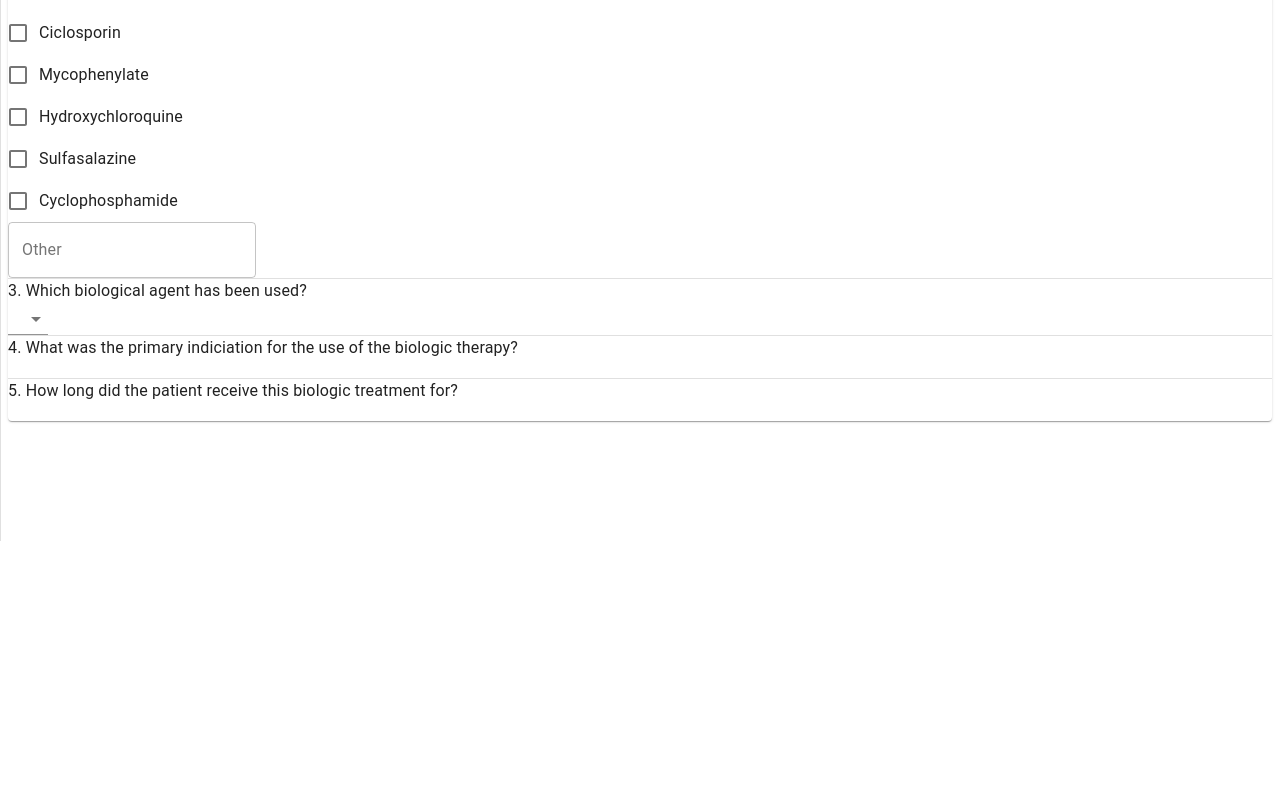
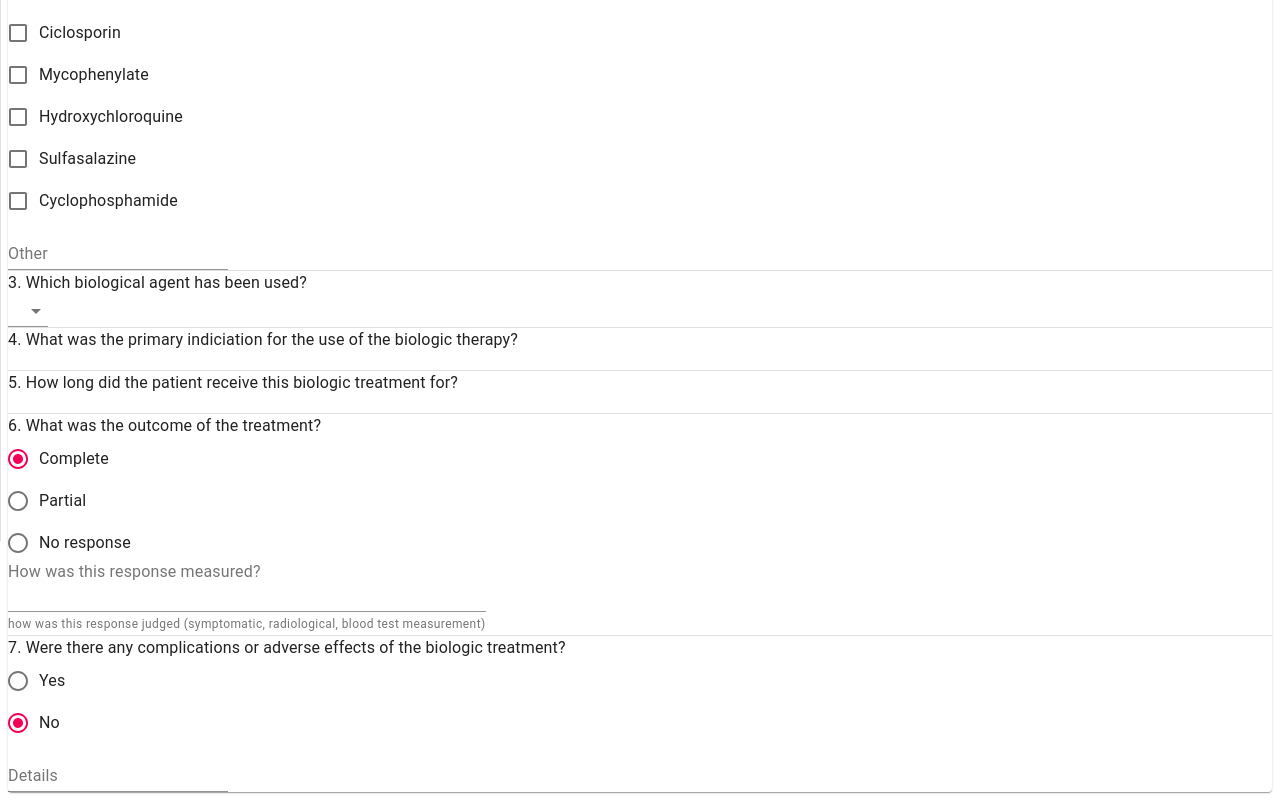
Before and after one commit to UCL/UKPID-level3-app, a Next.js app: page / in a window 1280 px wide. Shown: the part 259-1059 px from the top of the page. Before the commit the page ends 800 px from the top, so only its background shows below. Built offline with nearby package versions, Linux system fonts and the light colour scheme.

Commit message:
WIP: scaffold questions 6 and 7

```diff
--- a/components/trainee-network/entry-form.js
+++ b/components/trainee-network/entry-form.js
@@ -8,6 +8,8 @@ import { Question2Data, Question2Prompt } from './question2';
 import { Question3Data, Question3Prompt } from './question3';
 import { Question4Data, Question4Prompt } from './question4';
 import { Question5Data, Question5Prompt } from './question5';
+import { Question6Data, Question6Prompt } from './question6';
+import { Question7Data, Question7Prompt } from './question7';
 
 const EntryForm = () => (
   <Paper>
@@ -55,6 +57,24 @@ const EntryForm = () => (
         <Question5Data />
       </Grid>
     </Grid>
+    <Divider />
+    <Grid container>
+      <Grid item xs={12}>
+        <Question6Prompt />
+      </Grid>
+      <Grid item xs={12}>
+        <Question6Data />
+      </Grid>
+    </Grid>
+    <Divider />
+    <Grid container>
+      <Grid item xs={12}>
+        <Question7Prompt />
+      </Grid>
+      <Grid item xs={12}>
+        <Question7Data />
+      </Grid>
+    </Grid>
   </Paper>
 );
 
--- a/components/trainee-network/question2.js
+++ b/components/trainee-network/question2.js
@@ -41,7 +41,7 @@ const CyclophosphamideControl = () => (
   <Checkbox checked={false} value="cyclophosphamide" />
 );
 
-const OtherControl = () => <TextField label="Other" variant="outlined" />;
+const OtherControl = () => <TextField label="Other" />;
 
 const Question2Prompt = () => <Typography>{question2Text}</Typography>;
 
--- /dev/null
+++ b/components/trainee-network/question6.js
@@ -0,0 +1,53 @@
+import React from 'react';
+
+import FormControl from '@material-ui/core/FormControl';
+import FormControlLabel from '@material-ui/core/FormControlLabel';
+import FormGroup from '@material-ui/core/FormGroup';
+import FormLabel from '@material-ui/core/FormLabel';
+import Radio from '@material-ui/core/Radio';
+import RadioGroup from '@material-ui/core/RadioGroup';
+import TextField from '@material-ui/core/TextField';
+import Typography from '@material-ui/core/Typography';
+
+const question6Text = '6. What was the outcome of the treatment?';
+
+const Question6Prompt = () => <Typography>{question6Text}</Typography>;
+
+const Question6Data = () => (
+  <FormControl>
+    <FormGroup>
+      <RadioGroup
+        aria-label="q6-outcome"
+        name="q6-outcome"
+        value="complete"
+      >
+        <FormControlLabel
+          value="complete"
+          control={<Radio />}
+          label="Complete"
+        />
+        <FormControlLabel
+          value="partial"
+          control={<Radio />}
+          label="Partial"
+        />
+        <FormControlLabel
+          value="no-response"
+          control={<Radio />}
+          label="No response"
+        />
+      </RadioGroup>
+    </FormGroup>
+    <FormGroup>
+      <FormLabel componen="legend">
+        How was this response measured?
+      </FormLabel>
+      <TextField
+        id="q6-how-was-response-measured"
+        helperText="how was this response judged (symptomatic, radiological, blood test measurement)"
+      />
+    </FormGroup>
+  </FormControl>
+);
+
+export { Question6Data, Question6Prompt };
--- /dev/null
+++ b/components/trainee-network/question7.js
@@ -0,0 +1,45 @@
+import React from 'react';
+
+import FormControl from '@material-ui/core/FormControl';
+import FormControlLabel from '@material-ui/core/FormControlLabel';
+import FormGroup from '@material-ui/core/FormGroup';
+import Radio from '@material-ui/core/Radio';
+import RadioGroup from '@material-ui/core/RadioGroup';
+import TextField from '@material-ui/core/TextField';
+import Typography from '@material-ui/core/Typography';
+
+const question7Text = '7. Were there any complications or adverse effects of '
++ 'the biologic treatment?';
+
+const Question7Prompt = () => <Typography>{question7Text}</Typography>;
+
+const Question7Data = () => (
+  <FormControl>
+    <FormGroup>
+      <RadioGroup
+        aria-label="q7-complications"
+        name="q7-complications"
+        value="no"
+      >
+        <FormControlLabel
+          value="yes"
+          control={<Radio />}
+          label="Yes"
+        />
+        <FormControlLabel
+          value="no"
+          control={<Radio />}
+          label="No"
+        />
+      </RadioGroup>
+    </FormGroup>
+    <FormGroup>
+      <TextField
+        id="q7-details"
+        label="Details"
+      />
+    </FormGroup>
+  </FormControl>
+);
+
+export { Question7Data, Question7Prompt };
```
